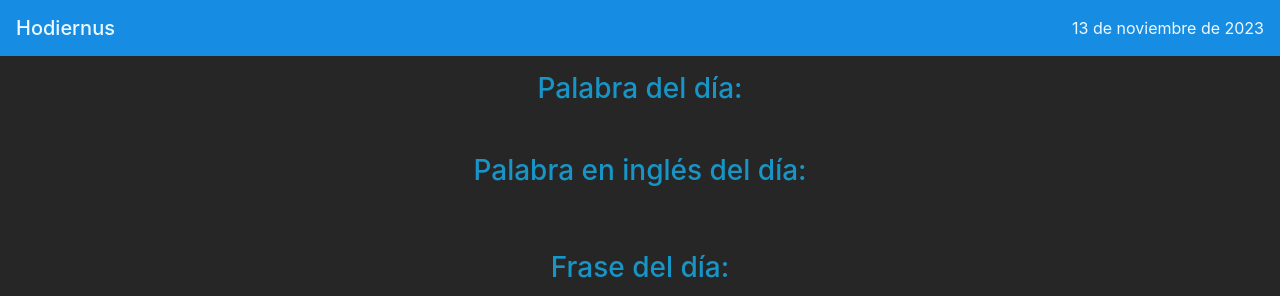
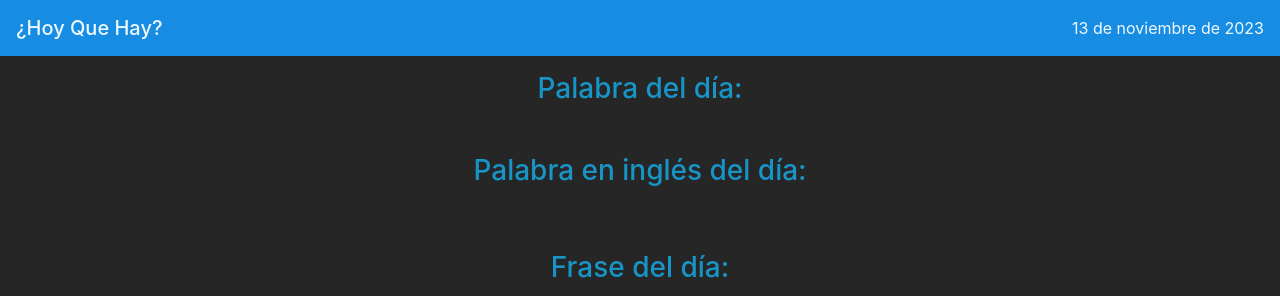
Before and after one commit to PedroLzr/hodie, a Flask app: page / in a window 1280 px wide. Shown: the top 296 px of the page. Run offline with Flask 3, Linux system fonts and the light colour scheme; data that the repository does not hold is empty; some libraries are stand-ins or nearby versions.

Commit message:
Cambio nombre

```diff
--- a/src/templates/header.html
+++ b/src/templates/header.html
@@ -1,5 +1,5 @@
 <nav class="navbar navbar-expand-lg" style="background-color: #168de2;">
-    <span class="navbar-brand mb-0 h1">Hodiernus</span>
+    <span class="navbar-brand mb-0 h1">¿Hoy Que Hay?</span>
     <span class="navbar-text ml-auto" id="dateNow"></span>
 </nav>
 
--- a/src/templates/index.html
+++ b/src/templates/index.html
@@ -3,7 +3,7 @@
 
 <head>
     <meta charset="UTF-8">
-    <title>Hodiernus</title>
+    <title>Hoy Que Hay</title>
     <link rel="stylesheet" href="https://stackpath.bootstrapcdn.com/bootstrap/4.3.1/css/bootstrap.min.css"
         integrity="sha384-ggOyR0iXCbMQv3Xipma34MD+dH/1fQ784/j6cY/iJTQUOhcWr7x9JvoRxT2MZw1T" crossorigin="anonymous">
     <link rel="stylesheet" href="https://cdnjs.cloudflare.com/ajax/libs/font-awesome/6.0.0-beta3/css/all.min.css">
```
